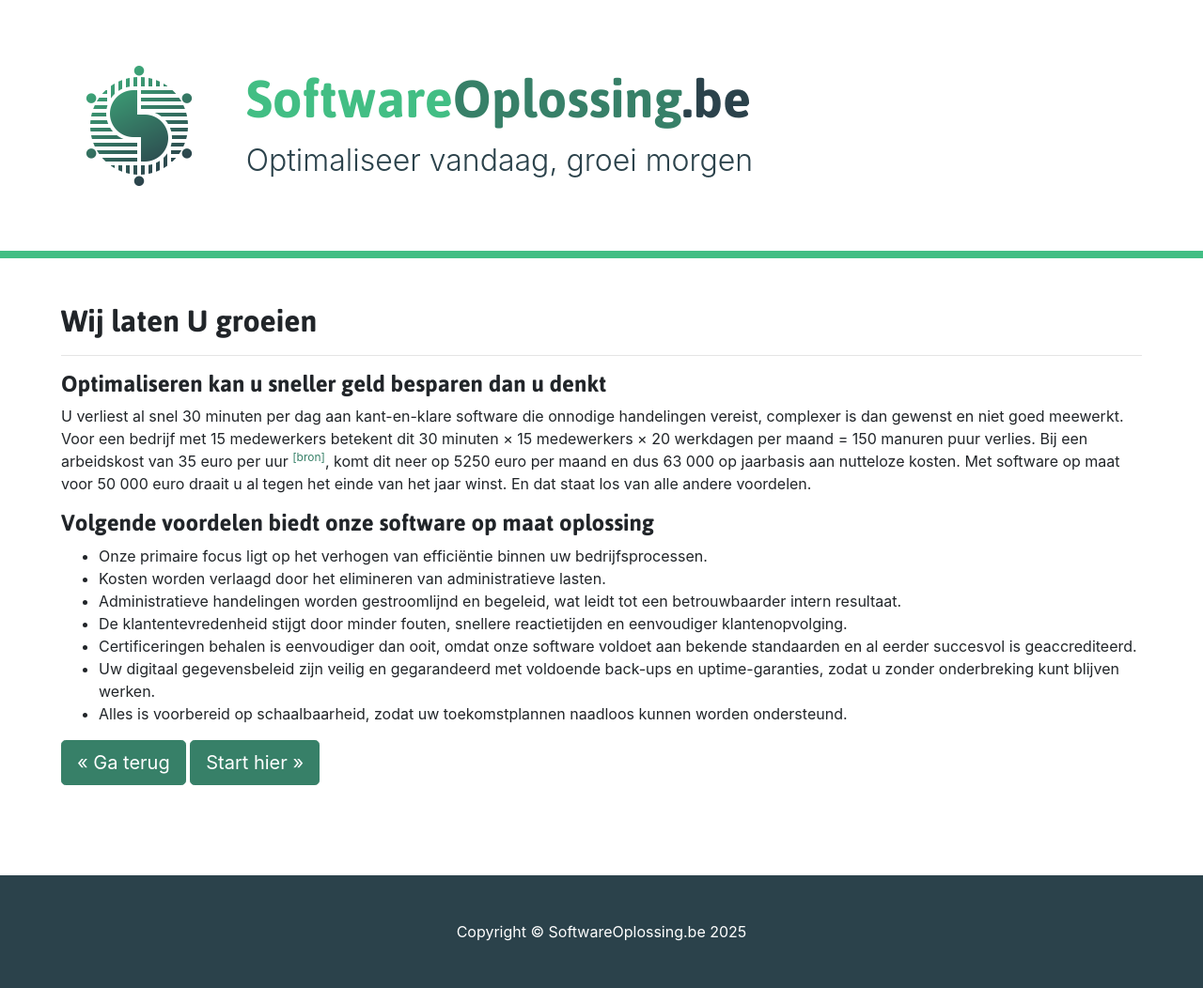
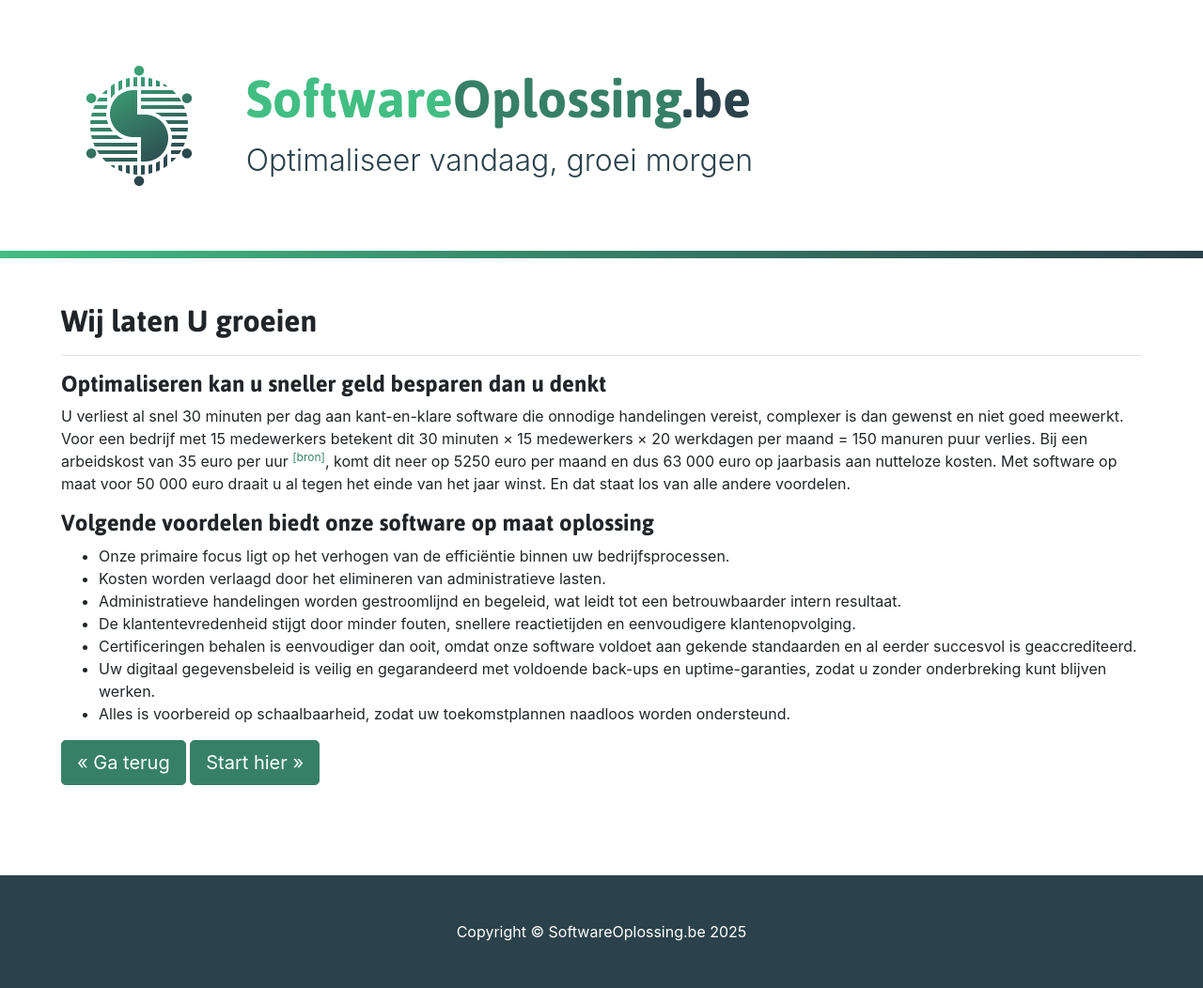
Before and after one commit to SoftwareOplossing/softwareoplossing.github.io, a Jekyll site: the page built from _pages/voordelen.html, in a window 1280 px wide. Shown: the whole page at 94% size. Built offline with Jekyll 4.4.1, drawn with Linux system fonts in a browser that asks for light colours.

Commit message:
First Live
(cherry picked from commit a5352721d03660cd339dea16a6e5d0eb2fa4d060)

```diff
--- a/_includes/head.html
+++ b/_includes/head.html
@@ -3,17 +3,20 @@
   <meta name="viewport" content="width=device-width, initial-scale=1, shrink-to-fit=no" />
   <meta name="description" content="{{ site.description }}" />
   <meta name="author" content="SoftwareOplossing.be" />
+  <meta property="og:title" content="{{ site.title }}" />
+  <meta property="og:description" content="{{ site.description }}" />
+  <meta property="og:image"content="{{ site.baseurl }}/assets/img/logo.png"/>
 
   <title>{{ site.title }}</title>
 
   <!-- Bootstrap core CSS -->
   <link href="{{ site.baseurl }}/assets/css/main.css" rel="stylesheet" />
   <!-- For browsers that don't support .svg favicons (pretty much just Safari right now): -->
-  <link rel="icon" href="/assets/icon/favicon.ico" sizes="any" />
+  <link rel="shortcut icon" href="{{ site.baseurl }}/assets/icon/favicon.ico" sizes="any" />
   <!-- For browsers that DO support SVG favicons (most of them now): -->
-  <link rel="icon" href="/assets/icon/icon.svg" type="image/svg+xml" />
-  <link rel="apple-touch-icon" sizes="180x180" href="/assets/icon/apple-touch-icon.png">
-  <link rel="icon" type="image/png" sizes="32x32" href="/assets/icon/favicon-32x32.png">
-  <link rel="icon" type="image/png" sizes="16x16" href="/assets/icon/favicon-16x16.png">
-  <link rel="manifest" href="/assets/icon/site.webmanifest">
+  <link rel="shortcut icon" href="{{ site.baseurl }}/assets/icon/icon.svg" type="image/svg+xml" />
+  <link rel="apple-touch-icon" sizes="180x180" href="{{ site.baseurl }}/assets/icon/apple-touch-icon.png">
+  <link rel="icon" type="image/png" sizes="32x32" href="{{ site.baseurl }}/assets/icon/favicon-32x32.png">
+  <link rel="icon" type="image/png" sizes="16x16" href="{{ site.baseurl }}/assets/icon/favicon-16x16.png">
+  <link rel="manifest" href="{{ site.baseurl }}/assets/icon/site.webmanifest">
 </head>
--- a/_includes/header.html
+++ b/_includes/header.html
@@ -1,5 +1,5 @@
 <!-- Header -->
-<header class="py-5 mb-5" style="border-bottom: #42BE84 8px solid;">
+<header class="py-5 mb-5 banner">
   <div class="container h-100">
     <div class="row h-100 align-items-center">
       <div class="col-lg-2 text-center">
--- a/_includes/sidebar.html
+++ b/_includes/sidebar.html
@@ -5,7 +5,8 @@
   <tr><td>2. Verkennend gesprek</td><td>(1-4 uur)</td></tr>
   <tr><td>3. Operationele analyse</td><td>(1-4 weken)</td></tr>
   <tr><td>4. Terugkoppeling</td><td>(1-4 uur)</td></tr>
-  <tr><td>5. Goedkeuring & wij starten</td><td></td></tr>
+  <tr><td>5. Goedkeuring</td><td>(30 minuten)</td></tr>
+  <tr><td>6. Start ontwikkeling</td><td></td></tr>
 </table>
 
 <a class="btn btn-primary btn-lg" target="_blank" href="https://app.simplymeet.me/softwareoplossing">Start hier &raquo;</a>
--- a/_pages/voordelen.html
+++ b/_pages/voordelen.html
@@ -9,17 +9,17 @@ permalink: /voordelen/
   <hr />
   <h4>Optimaliseren kan u sneller geld besparen dan u denkt</h4>
   <p>
-  U verliest al snel 30 minuten per dag aan kant-en-klare software die onnodige handelingen vereist, complexer is dan gewenst en niet goed meewerkt. Voor een bedrijf met 15 medewerkers betekent dit 30 minuten &times; 15 medewerkers &times; 20 werkdagen per maand = 150 manuren puur verlies. Bij een arbeidskost van 35 euro per uur <sup><a target="_blank" href="https://statbel.fgov.be/nl/themas/werk-opleiding/lonen-en-arbeidskosten/arbeidskosten">[bron]</a></sup>, komt dit neer op 5250 euro per maand en dus 63&nbsp;000 op jaarbasis aan nutteloze kosten. Met software op maat voor 50&nbsp;000 euro draait u al tegen het einde van het jaar winst. En dat staat los van alle andere voordelen.
+  U verliest al snel 30 minuten per dag aan kant-en-klare software die onnodige handelingen vereist, complexer is dan gewenst en niet goed meewerkt. Voor een bedrijf met 15 medewerkers betekent dit 30 minuten &times; 15 medewerkers &times; 20 werkdagen per maand = 150 manuren puur verlies. Bij een arbeidskost van 35 euro per uur <sup><a target="_blank" href="https://statbel.fgov.be/nl/themas/werk-opleiding/lonen-en-arbeidskosten/arbeidskosten">[bron]</a></sup>, komt dit neer op 5250 euro per maand en dus 63&nbsp;000 euro op jaarbasis aan nutteloze kosten. Met software op maat voor 50&nbsp;000 euro draait u al tegen het einde van het jaar winst. En dat staat los van alle andere voordelen.
   </p>
   <h4>Volgende voordelen biedt onze software op maat oplossing</h4>
   <ul>
-    <li>Onze primaire focus ligt op het verhogen van effici&euml;ntie binnen uw bedrijfsprocessen.</li>
+    <li>Onze primaire focus ligt op het verhogen van de effici&euml;ntie binnen uw bedrijfsprocessen.</li>
     <li>Kosten worden verlaagd door het elimineren van administratieve lasten.</li>
     <li>Administratieve handelingen worden gestroomlijnd en begeleid, wat leidt tot een betrouwbaarder intern resultaat.</li>
-    <li>De klantentevredenheid stijgt door minder fouten, snellere reactietijden en eenvoudiger klantenopvolging.</li>
-    <li>Certificeringen behalen is eenvoudiger dan ooit, omdat onze software voldoet aan bekende standaarden en al eerder succesvol is geaccrediteerd.</li>
-    <li>Uw digitaal gegevensbeleid zijn veilig en gegarandeerd met voldoende back-ups en uptime-garanties, zodat u zonder onderbreking kunt blijven werken.</li>
-    <li>Alles is voorbereid op schaalbaarheid, zodat uw toekomstplannen naadloos kunnen worden ondersteund.</li>
+    <li>De klantentevredenheid stijgt door minder fouten, snellere reactietijden en eenvoudigere klantenopvolging.</li>
+    <li>Certificeringen behalen is eenvoudiger dan ooit, omdat onze software voldoet aan gekende standaarden en al eerder succesvol is geaccrediteerd.</li>
+    <li>Uw digitaal gegevensbeleid is veilig en gegarandeerd met voldoende back-ups en uptime-garanties, zodat u zonder onderbreking kunt blijven werken.</li>
+    <li>Alles is voorbereid op schaalbaarheid, zodat uw toekomstplannen naadloos worden ondersteund.</li>
   </ul>
   <a class="btn btn-primary btn-lg" href="/">&laquo; Ga terug</a>
   <a class="btn btn-primary btn-lg" target="_blank" href="https://app.simplymeet.me/softwareoplossing">Start hier &raquo;</a>
--- a/assets/css/_sass/custom.scss
+++ b/assets/css/_sass/custom.scss
@@ -21,8 +21,20 @@
   font-style: normal;
 }
 
+@font-face {
+    font-family: 'asapregular';
+    src: url('/assets/fonts/asap-m2pr-webfont.woff2') format('woff2'),
+         url('/assets/fonts/asap-m2pr-webfont.woff') format('woff');
+    font-weight: normal;
+    font-style: normal;
+}
+/*
+* {
+  font-family: 'asapregular';
+}
+*/
 @for $i from 1 through 6 {
-  h#{$i} {
+  h#{$i}, h#{$i} * {
     font-family: 'asapbold';
     /* font-size: $base-font-size + $heading-scale * (6 - $i); */
   }
@@ -31,3 +43,9 @@
 td {
   padding-left: 16px;
 }
+
+.banner {
+  border-bottom: 8px solid transparent;
+  border-image: linear-gradient(90deg, #42BE84, #2B424B);
+  border-image-slice: 1;
+}
```
Also changed, not shown: assets/fonts/asap-m2pr-webfont.woff (added), assets/fonts/asap-m2pr-webfont.woff2 (added).
